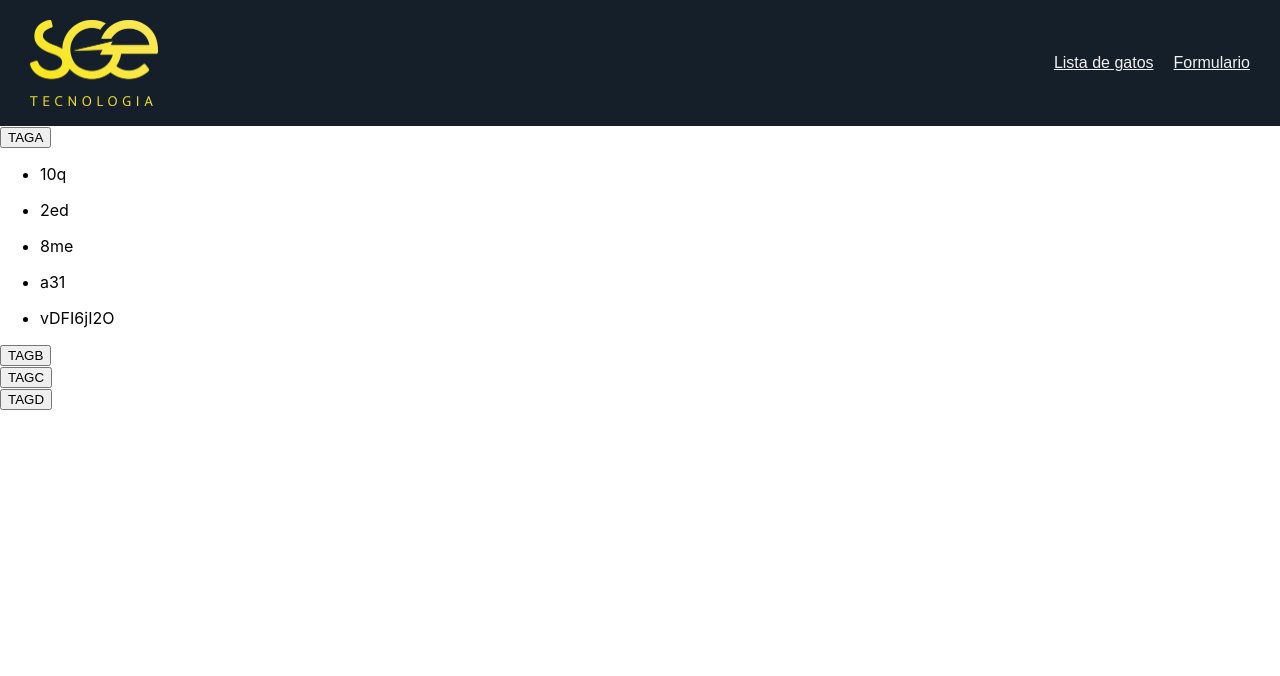
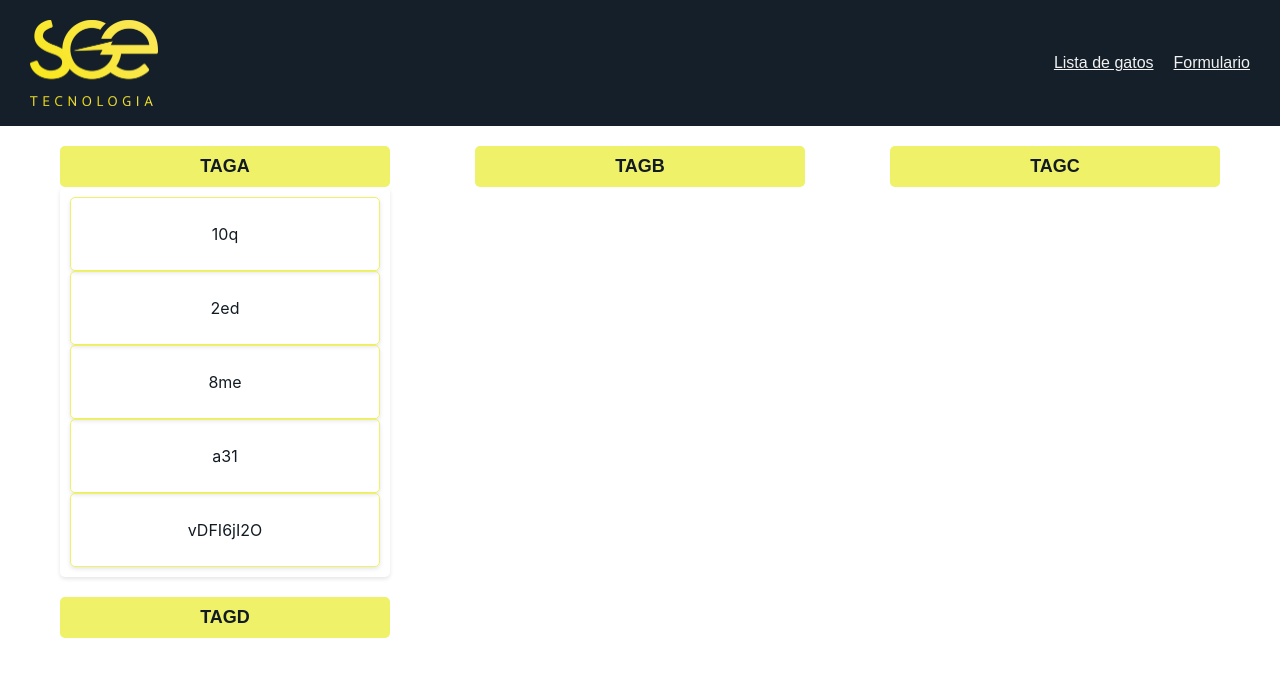
Before and after one commit to heitorsfernandes/sge-frontend-desafio, a React (Create React App) app: page /catList in a window 1280 px wide. Both pictures are taken after a click on the button "TAGA". Shown: the top 676 px of the page. Built offline with nearby package versions, Linux system fonts and the light colour scheme; no server answers.

Commit message:
style CatCards component

```diff
--- a/src/components/CatCards.jsx
+++ b/src/components/CatCards.jsx
@@ -1,5 +1,7 @@
 import React, { useContext, useState, useEffect } from 'react';
 import AppContext from '../context/AppContext';
+import  { CatCardsContainer, TagItem, TagButton, TagInfo, TagList, TagListItem } from '../styles/CatCardsStyle';
+
 
 function CatCards() {
   const { catList, tags } = useContext(AppContext);
@@ -19,35 +21,33 @@ function CatCards() {
   };
 
   return (
-    <div>
+    <CatCardsContainer>
       {tags?.map((tag) => {
         const idKey = catList[0]?._id ? '_id' : 'id'; // Define idKey here
         const filteredCats = catList?.filter((cat) => cat.tags?.includes(tag)) || [];
 
         return (
-          <div key={tag} className="tag-item">
-            <button onClick={() => handleToggle(tag)}>{tag}</button>
+          <TagItem key={tag} className="tag-item">
+            <TagButton onClick={() => handleToggle(tag)}>{tag}</TagButton>
             {isOpen[tag] && (
-              <div className="tag-info">
+              <TagInfo className="tag-info">
                 {filteredCats.length > 0 ? (
-                  <ul>
+                  <TagList>
                     {filteredCats.map((cat) => (
-                      <li key={`${cat[idKey]}-${tag}`}>
-                        {/* Replace with the appropriate property to display cat information */}
+                      <TagListItem key={`${cat[idKey]}-${tag}`}>
                         <p>{cat[idKey]}</p>
-                        {/* Add image or other relevant information based on your cat data structure */}
-                      </li>
+                      </TagListItem>
                     ))}
-                  </ul>
+                  </TagList>
                 ) : (
                   <p>No cats found with the tag "{tag}".</p>
                 )}
-              </div>
+              </TagInfo>
             )}
-          </div>
+          </TagItem>
         );
       })}
-    </div>
+    </CatCardsContainer>
   );
 }
 
--- /dev/null
+++ b/src/styles/CatCardsStyle.jsx
@@ -0,0 +1,60 @@
+import styled from 'styled-components';
+
+export const CatCardsContainer = styled.div`
+  padding-top: 20px;
+  padding-right: 30px;
+  padding-bottom: 20px;
+  padding-left: 30px;
+  margin: 0 auto;
+  display: flex;
+  flex-wrap: wrap;
+  justify-content: space-between;
+`;
+
+export const TagItem = styled.div`
+  margin-bottom: 20px;
+  width: 100%;
+  max-width: 330px;
+  padding-right: 30px;
+  padding-left: 30px;
+  padding-top:
+`;
+
+export const TagButton = styled.button`
+  background-color: #eff168;
+  color: #121b23;
+  padding: 10px 20px;
+  border: none;
+  cursor: pointer;
+  font-weight: bold;
+  font-size: 18px;
+  width: 100%;
+  border-radius: 5px;
+
+  &:hover {
+    background-color: #d8c943;
+  }
+`;
+
+export const TagInfo = styled.div`
+  padding: 10px;
+  border-radius: 5px;
+  box-shadow: 0 2px 4px rgba(0, 0, 0, 0.1);
+  max-width: 653px;
+`;
+
+export const TagList = styled.ul`
+  list-style-type: none;
+  padding: 0;
+  margin: 0;
+  display: grid;
+`;
+
+export const TagListItem = styled.li`
+  border: 1px solid #eff168;
+  border-radius: 5px;
+  padding: 10px;
+  box-shadow: 0 2px 4px rgba(0, 0, 0, 0.1);
+  color: #121b23;
+  text-align: center;
+`;
```
